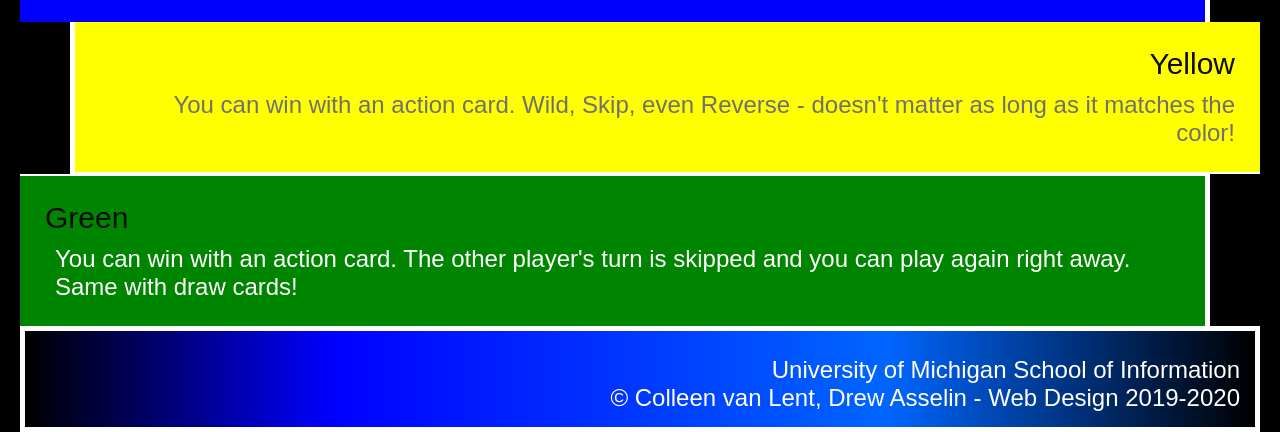
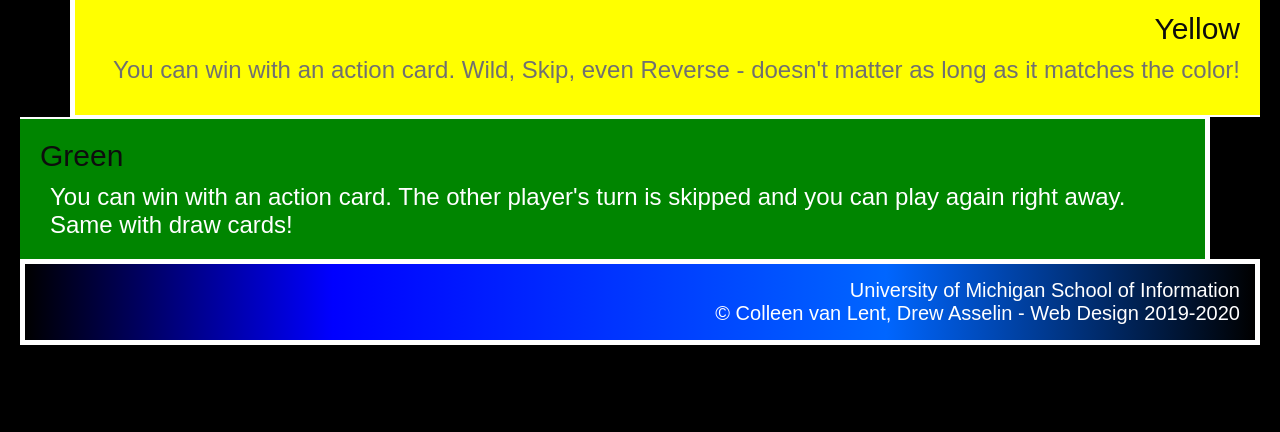
Before and after one commit to Unshanken/hw2-2023, a plain HTML site: page index.html in a window 1280 px wide. Shown: the part 810-1242 px from the top of the page. After the commit the page ends 1155 px from the top, so only its background shows below. Drawn offline with Linux system fonts and the light colour scheme.

Commit message:
Add files via upload

```diff
--- a/css/style.css
+++ b/css/style.css
@@ -1,6 +1,6 @@
 body {
    background-color: #000000;
-   font-family: Arial, Verdana;
+   font-family: arial, verdana;
    color: #ffffff;
    margin: 20px 20px 0 20px;
 }
@@ -20,10 +20,10 @@ h2 {
 
 p {
     font-size: 24px;
-    padding: 10px 0 0 10px;
+    padding: 10px 0px 0px 10px;
 }
 
-img{
+img {
    display: block;
    margin: 0px auto;
    width: 250px;
@@ -31,10 +31,10 @@ img{
 }
 
 body div {
-   padding: 25px;
-   border: 3px solid #ffffff;
    min-height: 125px;
    height: auto;
+   padding: 20px;
+   border: 3px solid #ffffff;
 }
 
 div.introduction {
@@ -77,9 +77,11 @@ div.green {
 }
 
 footer {
-    border: 5px solid  #ffffff;
     background: linear-gradient(to right, #000000, #0000ff 25%, #0066ff 70%, #000000);
+    border: 5px solid #ffffff;
     text-align: right;
+}
+footer p {
     font-size: 20px;
     padding: 15px 15px 15px 0px;
 }
```
